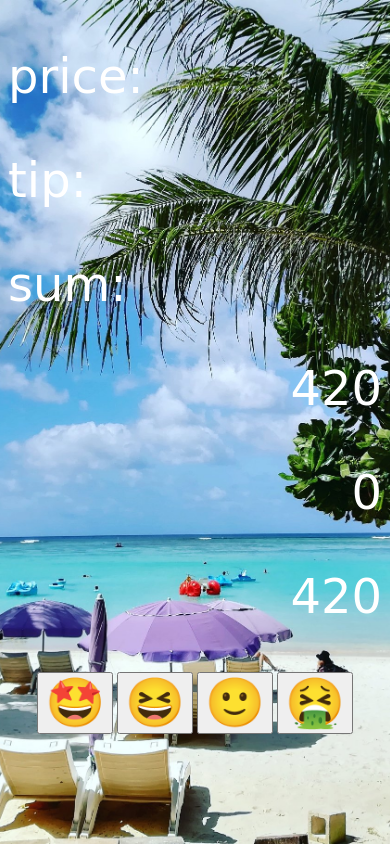
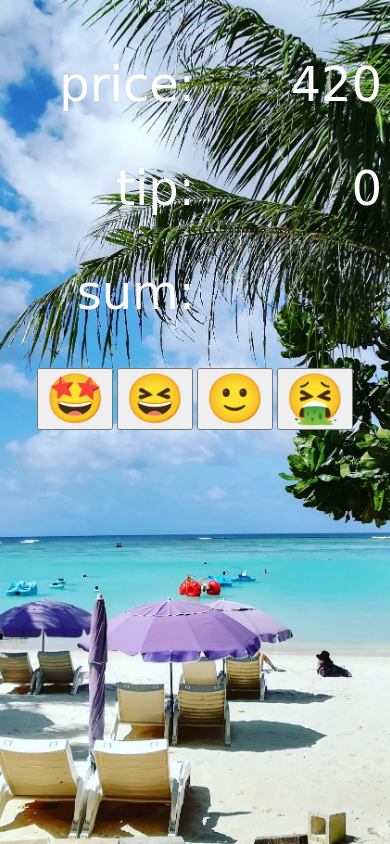
Before and after one commit to zawa-works/CalcTip, a PHP site: page / in a window 390 px wide. Run offline with PHP 8.4, Linux system fonts and the light colour scheme.

Commit message:
line up divs

```diff
--- a/calc-tip.js
+++ b/calc-tip.js
@@ -4,8 +4,8 @@
     let calculatedPrice = originalPrice * magnification
     calculatedPrice = round_down(calculatedPrice,3)
     let tip = calculatedPrice - originalPrice
-    document.getElementById("tip_price").innerText = "tip: " + tip
-    document.getElementById("calculated_price").innerText = "sum: " + calculatedPrice
+    document.getElementById("tip_price").innerText = tip
+    document.getElementById("calculated_price").innerText = calculatedPrice
   }
 
 function round_down(price,decimalPlace){
--- a/index.html
+++ b/index.html
@@ -13,15 +13,17 @@
         <p class="pc_area">スマートフォンの縦向きのみ対応しています</p>
     </div>
     <div align="center" class="phone_area">
-        <div align="left" class="titles">
-            <p>price:</p>
-            <p>tip:</p>
-            <p>sum:</p>
-        </div>
-        <div align="right" class="prices">
-            <p id="original_price">420</p>
-            <p id="tip_price">0</p>
-            <p id="calculated_price">420</p>
+        <div align="center" id="calc_screen">
+            <div class="prices">
+                <p align="right">price:</p>
+                <p align="right">tip:</p>
+                <p align="right">sum:</p>
+            </div>
+            <div class="prices">
+                <p align="right" id="original_price">420</p>
+                <p align="right" id="tip_price">0</p>
+                <p align="right" id="calculated_price"></p>
+            </div>
         </div>
         <div align="center" class="buttons">
             <input type="button" value="🤩" onclick="calcTip(1.2);">
@@ -31,5 +33,6 @@
         </div>
     </div>
 
+
 </body>
 </html>
--- a/style.css
+++ b/style.css
@@ -9,6 +9,13 @@
 
   /*-- スマホ版表示CSS  --*/
   @media screen and (max-width: 600px){
+    .pc_area{
+      display:none;
+    }
+    .phone_area{
+      display:block;
+    }
+
     body {
       background-image: url("./images/background.jpg");
       background-repeat: no-repeat;
@@ -21,13 +28,17 @@
       font-family: "Comic Sans MS";
       color: #fff;
     }
-    .pc_area{
-      display:none;
+    #calc_screen{
+      background-color:#000;
     }
-    .phone_area{
-      display:block;
+    div.prices {
+      float: left;
+      width: 50%;
+
     }
-
+    .buttons{
+      clear:both;
+    }
     input {
         font-size: 300%;
         }
```
